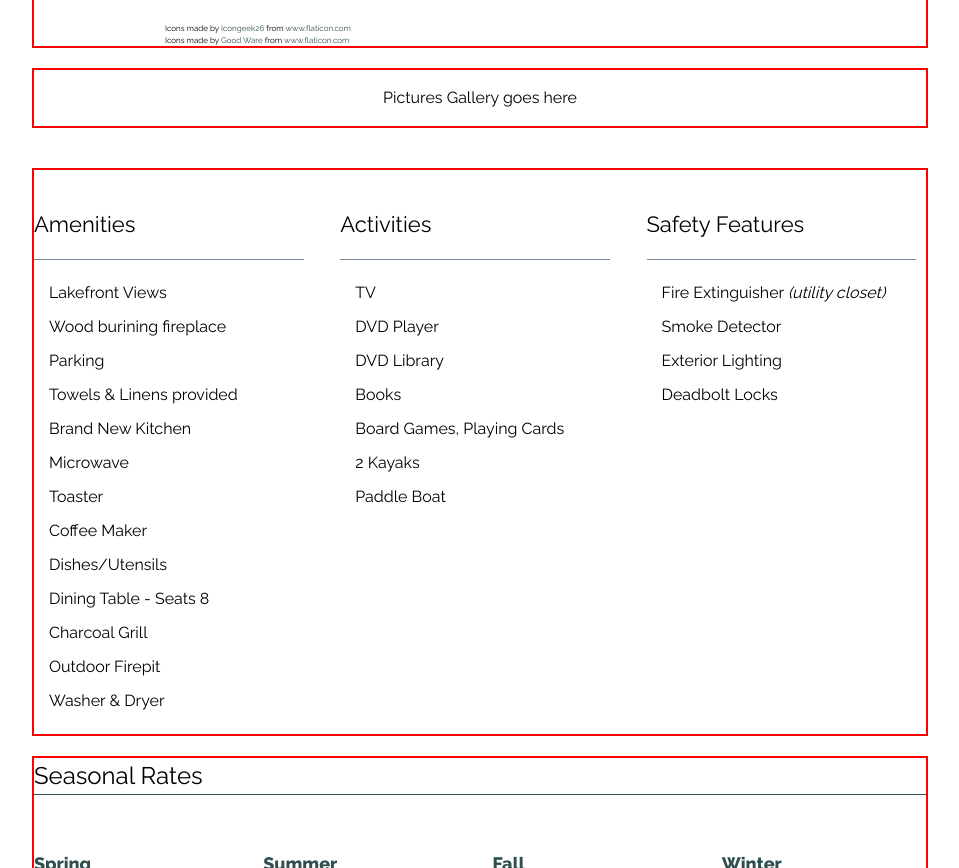
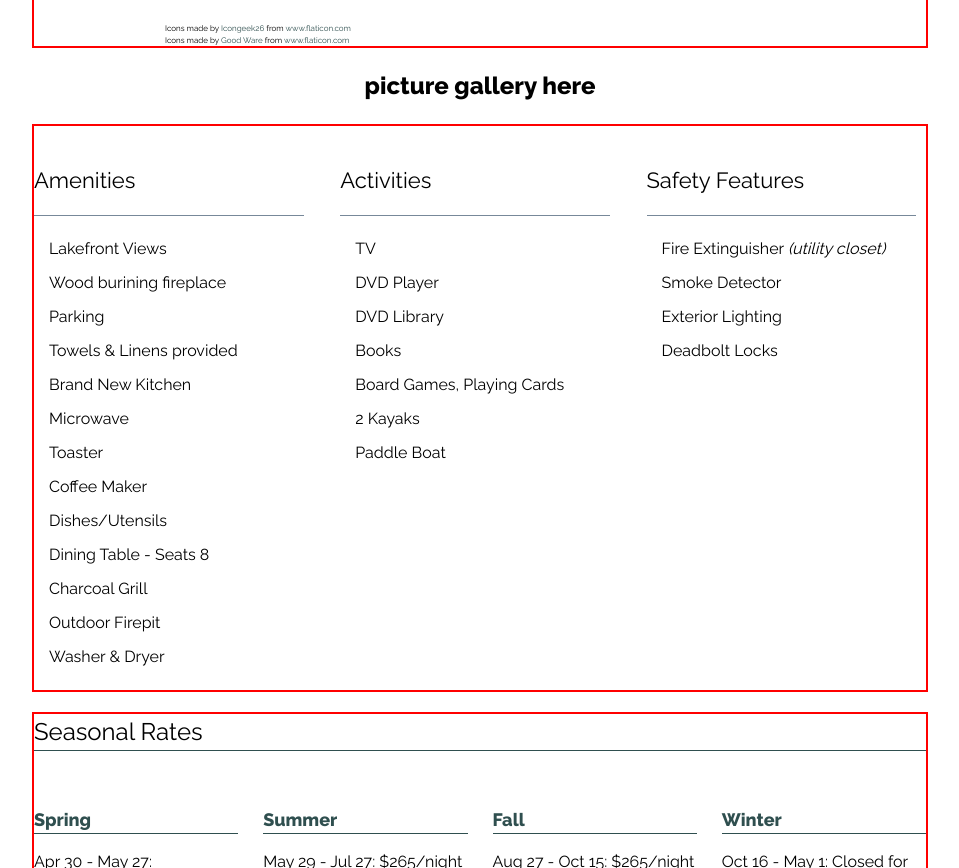
Before and after one commit to brianwlazlo/dragonfly-landing, a plain HTML site: page index.html in a window 1280 px wide. Shown: the part 1778-2646 px from the top of the page, without its empty margins (160-1119 px from the left). Drawn offline with nearby package versions, Linux system fonts and the light colour scheme.

Commit message:
tried to add in pic gallery but didn't work

```diff
--- a/img-gallery/img-gallery-style.css
+++ b/img-gallery/img-gallery-style.css
@@ -14,7 +14,7 @@ body {
   background-color: #333;
 }
 
-.container {
+.gallery-container {
   margin: 0 auto;
   max-width: 700px;
   max-height: 100vh;
--- a/index.html
+++ b/index.html
@@ -185,12 +185,13 @@
     </section>
     <!-- SLEEPING ARRANGEMENTS END -->
 
-    <!-- PICTURE GALLERY -->
-    <section id='pic-gallery' class='pic-gallery'>
-      <div class="gallery-container">
-        <p>Pictures Gallery goes here</p>
-      </div>
-    </section>
+    <!-- PICTURE GALLERY START -->
+    <div class='pic-gallery'>
+      <h2>picture gallery here</h2>
+    </div>
+
+    <!-- PICTURE GALLERY END -->
+
 
     <!-- ACCOMODATIONS / ACTIVITIES AREA -->
     <section class="house-details" id="#amenities">
--- a/index.js
+++ b/index.js
@@ -31,6 +31,11 @@ function handleNavBtn () {
 
 $(handleNavBtn);
 //---- IMG Slider/Carousel Functions END ------ //
+
+
+//------- PIC GALLERY FUNCTIONS START ----------//
+
+//------- PIC GALLERY FUNCTIONS END ----------//
 
 
 // ---- FORM SUBMISSION FUNCTION START -------- //
--- a/main.css
+++ b/main.css
@@ -544,24 +544,11 @@ h4 {
 /*-- ACCOMODATIONS / ACTIVITIES STYLE END --*/
 
 
-/*-- PIC GALLERY STYLE START --*/
+/*------- PIC GALLERY STYLE START ---------*/
 .pic-gallery {
   text-align: center;
-  border: 2px solid red;
-  margin: 20px 5% 40px 5%;
 }
-
-@media all and (min-width: 600px) {
-  .pic-gallery {
-    margin: 20px 15% 40px 15%;
-    display: flex;
-    justify-content: center;
-  }
-  .gallery-container {
-    max-width: 1000px;
-  }
-}
-/*-- PIC GALLERY STYLE END --*/
+/*---------- PIC GALLERY STYLE END -----------*/
 
 /* ------- RATE INFORMATION STYLE START ----- */
 .price-information {
@@ -807,7 +794,3 @@ button[type='submit']:hover {
   }
 }
 /*---------- CONTACT FORM STYLE END ----------*/
-
-
-
-/* ----MEDIA QUERY --------------------------------*/
```
Also changed, not shown: img-gallery/img-gallery.js (+0 -13 lines).
